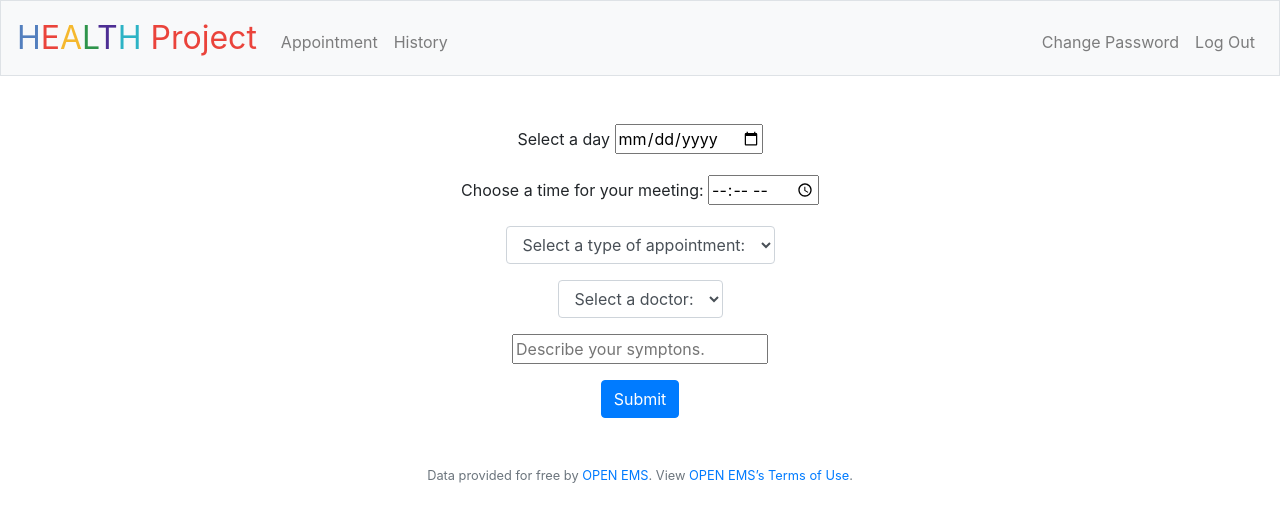
After one commit to arturacm/cs50finalproject, a Flask app: page /appointment in a window 1280 px wide. The commit adds this page. Shown: the top 522 px of the page. Run offline with Flask 2, Linux system fonts and the light colour scheme; a user stored in the database is signed in; some libraries are stand-ins or nearby versions.

Commit message:
IMPLEMENTED APPOINTMENT.HTML WITH RESPECTIVE BACKEND REGISTRATION

```diff
--- /dev/null
+++ b/Terminal_codes.txt
@@ -0,0 +1,5 @@
+
+No terminal WSL: Ubuntu-20.04 do Linux, o código para começar o Virtual Environment do Flask é:
+    source venv/bin/activate
+    export FLASK_APP=application:app
+    flask run
--- a/application.py
+++ b/application.py
@@ -9,6 +9,7 @@ from flask_session import Session
 from tempfile import mkdtemp
 from werkzeug.exceptions import default_exceptions, HTTPException, InternalServerError
 from werkzeug.security import check_password_hash, generate_password_hash
+from datetime import datetime
 
 #from helpers import apology, login_required, lookup, usd
 from helpers import apology, login_required, usd
@@ -40,7 +41,7 @@ app.config["SESSION_TYPE"] = "filesystem"
 Session(app)
 
 # Configure CS50 Library to use SQLite database
-db = SQL("sqlite:///finance.db")
+db = SQL("sqlite:///database.db")
 
 
 # Make sure API key is set
@@ -173,6 +174,24 @@ def login():
     else:
         return render_template("login.html")
 
+
+@app.route("/appointment", methods=["GET", "POST"])
+@login_required
+def appointment():
+    if request.method == "POST":
+        date = request.form.get("schedule")
+        hour = request.form.get("appt")
+        specialization = request.form.get("specialization")
+        doctor = request.form.get("doctor")
+        log = request.form.get("log")
+        stringDate = date + " " + hour
+        stringDate = datetime.strptime(stringDate, "%Y-%m-%d %H:%M")
+        username = db.execute("SELECT username FROM users WHERE id = ?", session["user_id"])[0]["username"]
+        #TO-DO: If schedule is already booked, suggest other appointments.
+        db.execute("INSERT INTO appointments(username, doctor, type_appointment, TIME, log) VALUES (?, ?, ?, ?, ?)", username, doctor, specialization, stringDate, log)
+        return render_template("complete.html")
+    else:
+         return render_template("appointment.html")
 
 @app.route("/change", methods=["GET", "POST"])
 @login_required
--- /dev/null
+++ b/templates/appointment.html
@@ -0,0 +1,41 @@
+{% extends "layout.html" %}
+
+{% block title %}
+    Schedule
+{% endblock %}
+
+{% block main %}
+<form action="/appointment" method="post">
+    <div class="form-group">
+        <label for="schedule">Select a day</label>
+        <input type="date" name="schedule">
+    </div>
+
+    <div class="form-group">
+        <label for="appt">Choose a time for your meeting:</label>
+        <input type="time" id="appt" name="appt" min="09:00" max="18:00" required>
+    </div>
+
+    <div class="form-group">
+        <select class="form-control" name="specialization" placeholder="Specialization" type="text">
+        <option disabled selected value ="">Select a type of appointment:</option>
+        <option value = "generalist">Generalist</option>
+        <option value="heart">Heart</option>
+        </select>
+    </div>
+
+    <div class="form-group">
+        <select class="form-control" name="doctor" placeholder="Doctor" type="text">
+        <option disabled selected value ="">Select a doctor:</option>
+        <option value = "doctorA">doctorA</option>
+        <option value="doctorB">doctorB</option>
+        </select>
+    </div>
+
+    <div class="form-group">
+        <input type="text" name="log" placeholder="Describe your symptons.">
+    </div>
+
+    <button class="btn btn-primary" type="submit">Submit</button>
+</form>
+{% endblock %}
--- a/templates/layout.html
+++ b/templates/layout.html
@@ -33,9 +33,7 @@
             <div class="collapse navbar-collapse" id="navbar">
                 {% if session.user_id %}
                     <ul class="navbar-nav mr-auto mt-2">
-                        <li class="nav-item"><a class="nav-link" href="/quote">Quote</a></li>
-                        <li class="nav-item"><a class="nav-link" href="/buy">Buy</a></li>
-                        <li class="nav-item"><a class="nav-link" href="/sell">Sell</a></li>
+                        <li class="nav-item"><a class="nav-link" href="/appointment">Appointment</a></li>
                         <li class="nav-item"><a class="nav-link" href="/history">History</a></li>
                     </ul>
                     <ul class="navbar-nav ml-auto mt-2">
--- a/templates/register.html
+++ b/templates/register.html
@@ -101,6 +101,4 @@
 
         <button class="btn btn-primary" type="submit">Register</button>
     </form>
-
-    Registered: {{ registeredUser }}
 {% endblock %}
```
Also changed, not shown: database.db, finance.db (deleted), 2 other files.
